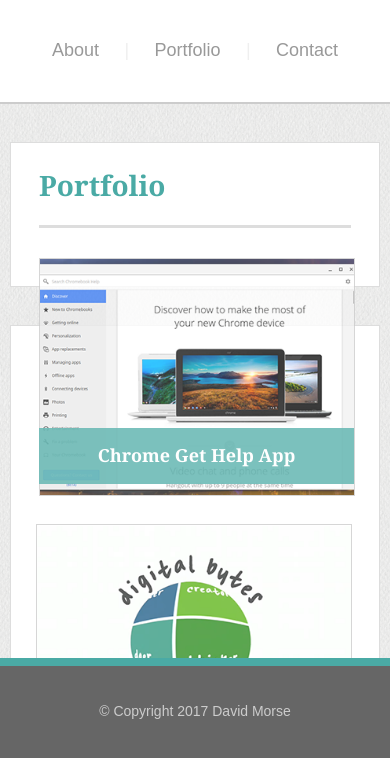
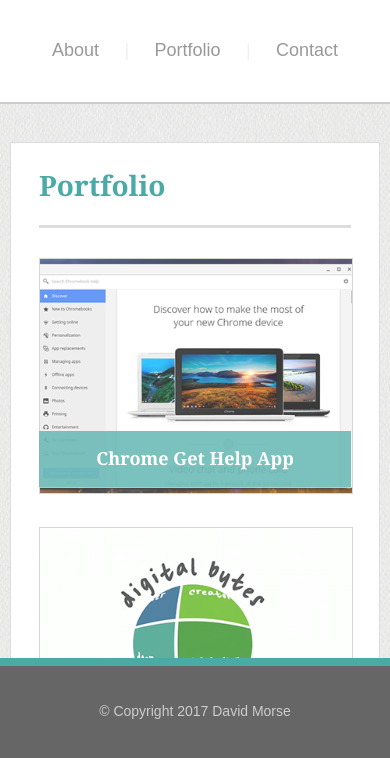
Before and after one commit to dbmarshall/responsive-portfolio, a plain HTML site: page portfolio.html in a window 390 px wide. Shown: the part 84-842 px from the top of the page. Drawn offline with Linux system fonts and the light colour scheme.

Commit message:
smooth out responsiveness by converting to 100% widths for smaller screens

```diff
--- a/assets/css/style.css
+++ b/assets/css/style.css
@@ -266,6 +266,7 @@ button:focus {
   .content.maininner {
     width: 80%;
     margin: 38px auto;
+    overflow: auto;
     float: none;
   }
   .social.maininner {
@@ -287,8 +288,8 @@ button:focus {
   }
   .thumb {
     position: relative;
-    width: 315px;
-    height: 235.5px;
+    width: 47%;
+    height: auto;
     float: left;
   }
   .thumb.even {
@@ -301,7 +302,8 @@ button:focus {
     margin-bottom: 0;
   }
   .thumb img {
-    width: 314px;
+    width: 100%;
+    height: auto;
   }
 }
 
@@ -346,20 +348,20 @@ button:focus {
   }
   .thumb {
     position: relative;
-    width: 315px;
-    height: 235.5px;
+    width: 100%;
     float: left;
   }
   .thumb.even {
     float: right;
   }
   .thumb.bottom {
-    margin-bottom: 0;
+    margin-bottom: 30px;
   }
   .thumb.even.bottom {
     margin-bottom: 0;
   }
   .thumb img {
-    width: 314px;
+    width: 100%;
+    height: auto;
   }
 }
```
